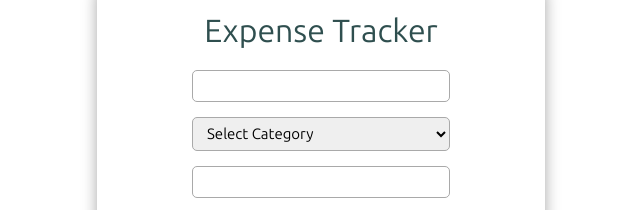
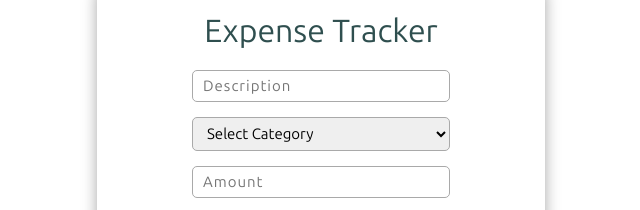
Before and after one commit to Faizal2312/Expense-Tracker, a plain HTML site: page index.html in a window 1280 px wide. Shown: the part 168-378 px from the top of the page, without its empty margins (319-959 px from the left). Drawn offline with Linux system fonts and the light colour scheme.

Commit message:
added placeholder

```diff
--- a/index.html
+++ b/index.html
@@ -14,8 +14,8 @@
         <div class="detail">
 
             <h1>Expense Tracker</h1>
-            <input type="text" id="desc">
-            <select name="category" id="cat">
+            <input type="text" id="desc" placeholder="Description">
+            <select name="category" id="cat" >
                 <option value="">Select Category</option>
                 <option value="food">Food</option>
                 <option value="transportation">Tansportation</option>
@@ -23,7 +23,7 @@
                 <option value="Entertainment">Entertainment</option>
                 <option value="others">others</option>
             </select>
-            <input type="number" id="amount">
+            <input type="number" id="amount" placeholder="Amount">
             <button id="add">Add Expense</button>
         </div>
         <div class="show">
```
